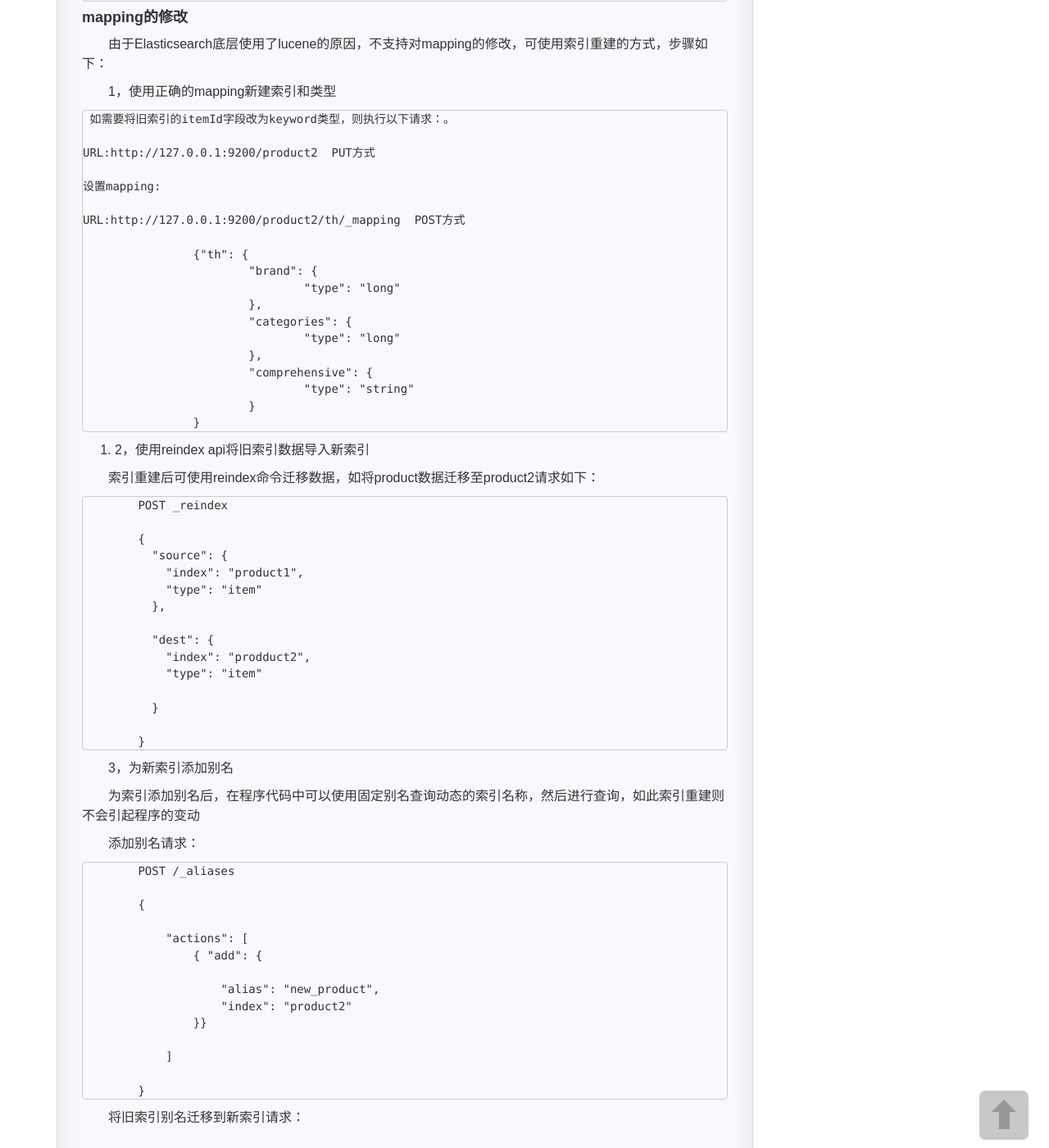
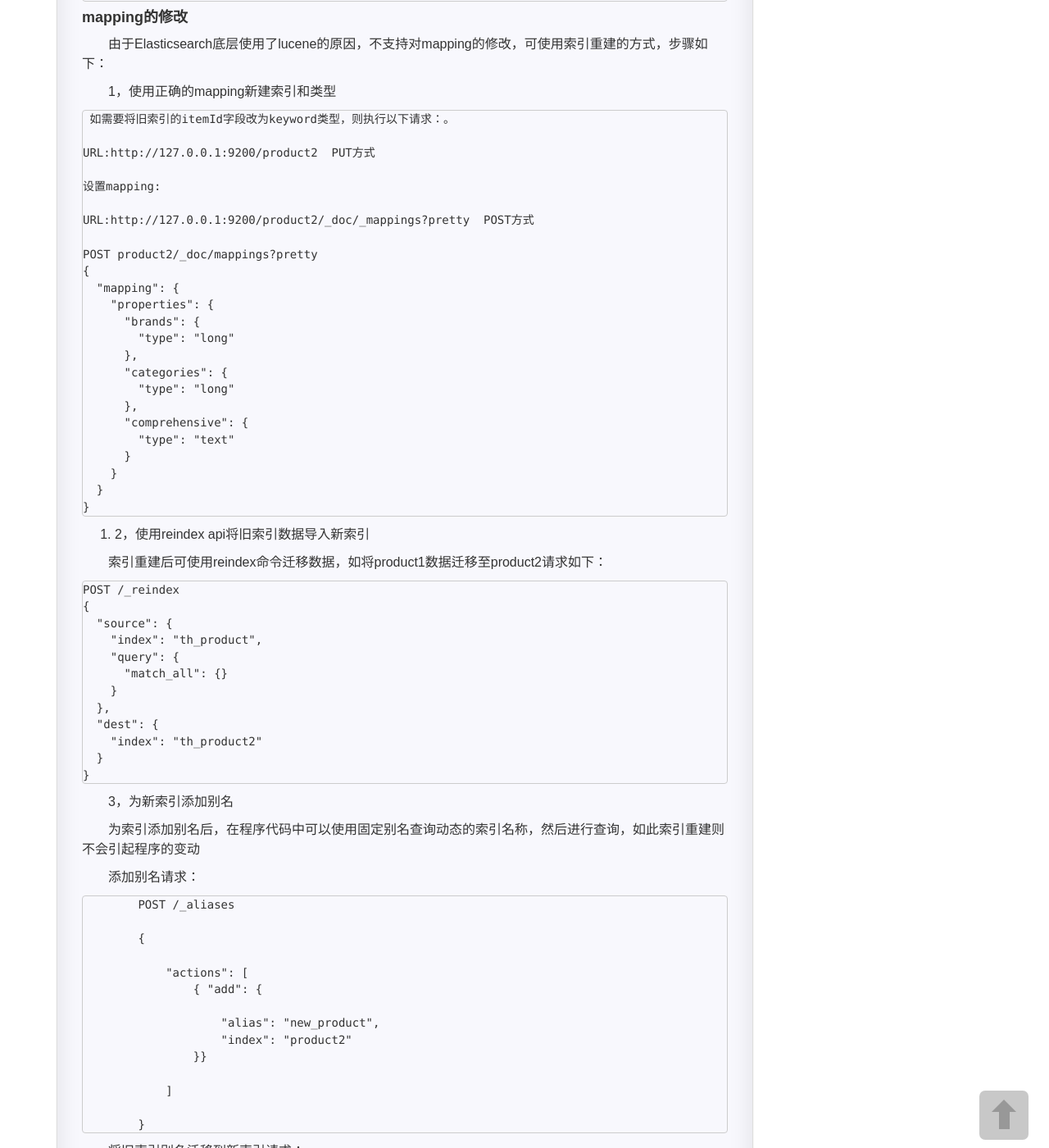
Before and after one commit to hexing-w/hexing-w.github.io, a Jekyll site: the page built from _posts/2020-06-03-Elasticsearch之mapping.md, in a window 1280 px wide and 1400 px high, scrolled down 2296 px. Shown: the whole window at 82% size. Built offline with Jekyll 4.4.1, drawn with Linux system fonts in a browser that asks for light colours; nearby versions of some CDN libraries; comment, search, counter and statistics services are not loaded; a style sheet for code colours, icons or effects is not loaded.

Commit message:
Update 2020-06-03-Elasticsearch之mapping.md

```diff
--- a/_posts/2020-06-03-Elasticsearch之mapping.md
+++ b/_posts/2020-06-03-Elasticsearch之mapping.md
@@ -127,39 +127,42 @@ URL:http://127.0.0.1:9200/product1/_mapping？pretty PUT方式
 
     设置mapping:
 
-    URL:http://127.0.0.1:9200/product2/th/_mapping  POST方式
+    URL:http://127.0.0.1:9200/product2/_doc/_mappings?pretty  POST方式
 
-			{"th": {
-				"brand": {
-					"type": "long"
-				},
-				"categories": {
-					"type": "long"
-				},
-				"comprehensive": {
-					"type": "string"
-				}
-			}
+	POST product2/_doc/mappings?pretty
+	{
+	  "mapping": {
+	    "properties": {
+	      "brands": {
+		"type": "long"
+	      },
+	      "categories": {
+		"type": "long"
+	      },
+	      "comprehensive": {
+		"type": "text"
+	      }
+	    }
+	  }
+	}
+
 
 2. 2，使用reindex api将旧索引数据导入新索引
 
-索引重建后可使用reindex命令迁移数据，如将product数据迁移至product2请求如下：
+索引重建后可使用reindex命令迁移数据，如将product1数据迁移至product2请求如下：
 
-	 	POST _reindex
-
-		{
-		  "source": {
-		    "index": "product1",
-		    "type": "item"
-		  },
-
-		  "dest": {
-		    "index": "prodduct2",
-		    "type": "item"
-
-		  }
-
-		}
+	POST /_reindex
+	{
+	  "source": {
+	    "index": "th_product",
+	    "query": {
+	      "match_all": {}
+	    }
+	  },
+	  "dest": {
+	    "index": "th_product2"
+	  }
+	}
 
 3，为新索引添加别名
 
```
